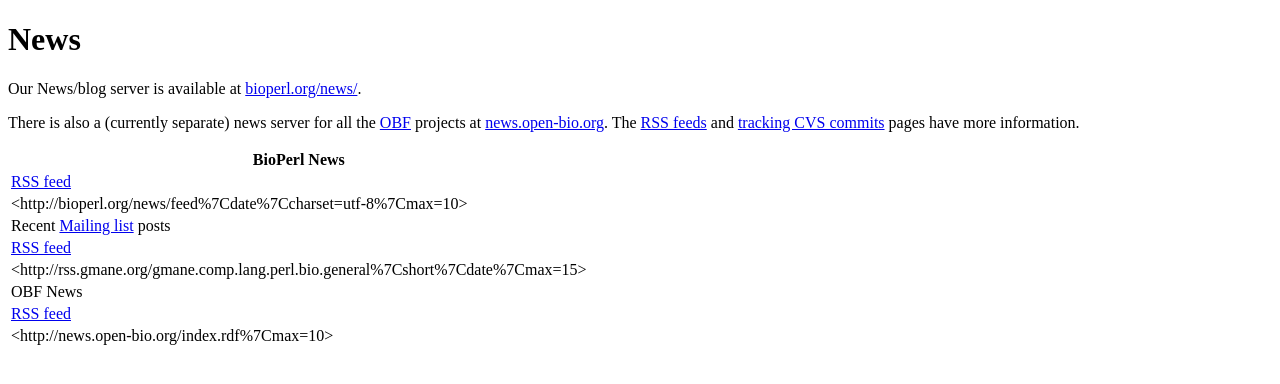
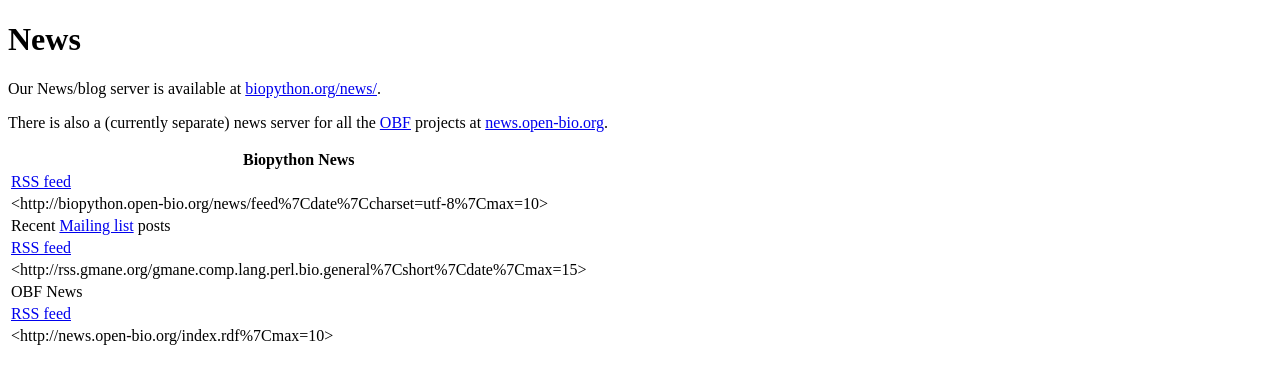
Before and after one commit to biopython/biopython.github.io, a Jekyll site: the page built from wiki/News.md, in a window 1280 px wide. Shown: the top 384 px of the page. Built offline with Jekyll 4.4.1, drawn with Linux system fonts in a browser that asks for light colours.

Commit message:
Change to wiki page

```diff
--- a/wiki/News.md
+++ b/wiki/News.md
@@ -5,18 +5,16 @@ layout: wiki
 ---
 
 Our News/blog server is available at
-[bioperl.org/news/](http://bioperl.org/news/).
+[biopython.org/news/](http://biopython.open-bio.org/news/).
 
 There is also a (currently separate) news server for all the
 [OBF](OBF "wikilink") projects at
-[news.open-bio.org](http://news.open-bio.org). The [RSS
-feeds](Project:RSS_feeds "wikilink") and [tracking CVS
-commits](tracking_CVS_commits "wikilink") pages have more information.
+[news.open-bio.org](http://news.open-bio.org).
 
-| BioPerl News                                                                               |
+| Biopython News                                                                             |
 |--------------------------------------------------------------------------------------------|
-| [RSS feed](http://bioperl.org/news/feed)                                                   |
-| <rss><http://bioperl.org/news/feed%7Cdate%7Ccharset=utf-8%7Cmax=10></rss>                  |
+| [RSS feed](http://biopython.open-bio.org/news/feed)                                        |
+| <rss><http://biopython.open-bio.org/news/feed%7Cdate%7Ccharset=utf-8%7Cmax=10></rss>       |
 | Recent [Mailing list](Mailing_lists "wikilink") posts                                      |
 | [RSS feed](http://rss.gmane.org/gmane.comp.lang.perl.bio.general)                          |
 | <rss><http://rss.gmane.org/gmane.comp.lang.perl.bio.general%7Cshort%7Cdate%7Cmax=15></rss> |
```
Also changed, not shown: 1 other file.
